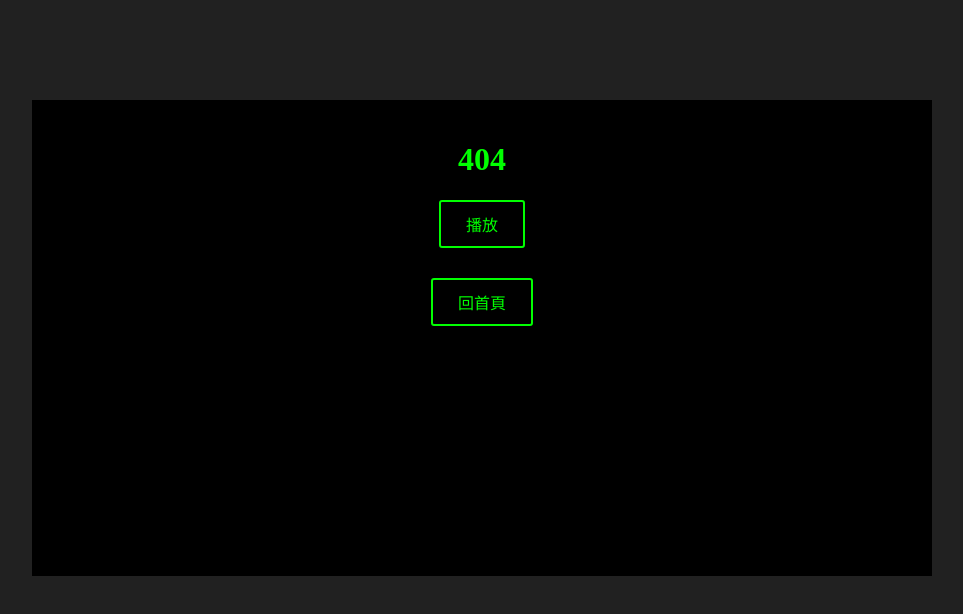
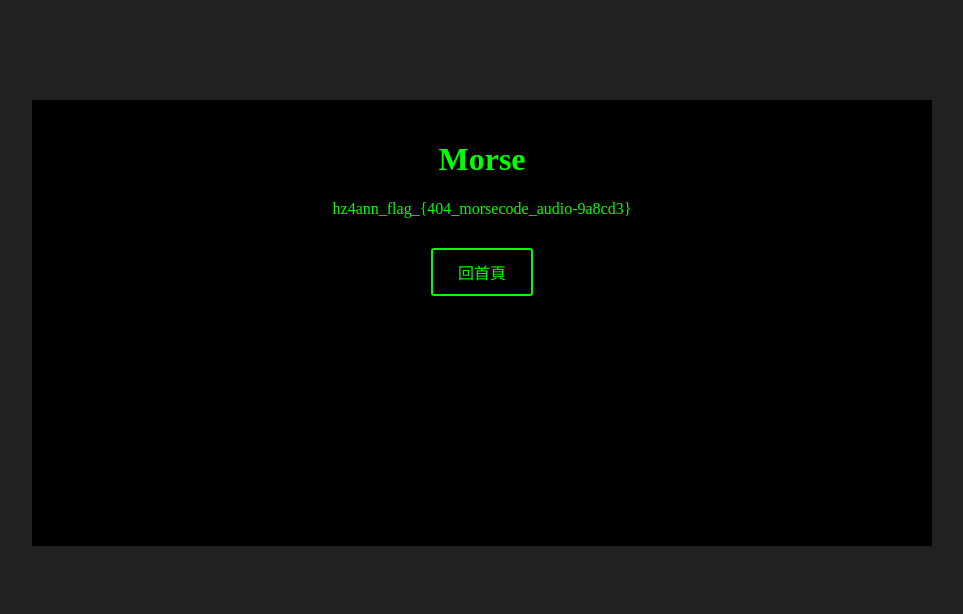
Before and after one commit to HiZollo/hz4ann-flag, a Next.js app: page /morsecodekgfaye in a window 1280 px wide. Before the commit this address had no page. Shown: the top 614 px of the page, without its empty margins (158-1121 px from the left). Built offline with nearby package versions, Linux system fonts and the light colour scheme.

Commit message:
chore: add aliases of morse level

```diff
--- /dev/null
+++ b/pages/morsecodekgfaye.tsx
@@ -0,0 +1,6 @@
+export default function Page() {
+  return <>
+    <h1>Morse</h1>
+    {"hz4ann_flag_{404_morsecode_audio-9a8cd3}"}
+  </>
+}
```
